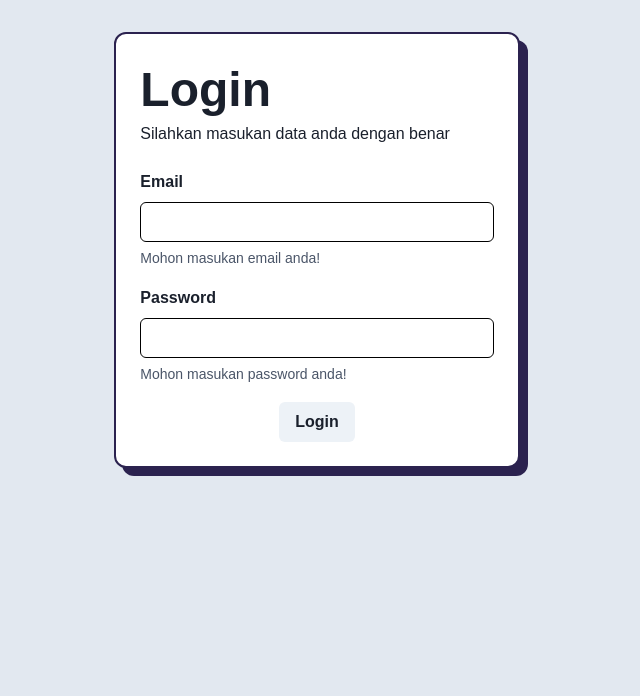
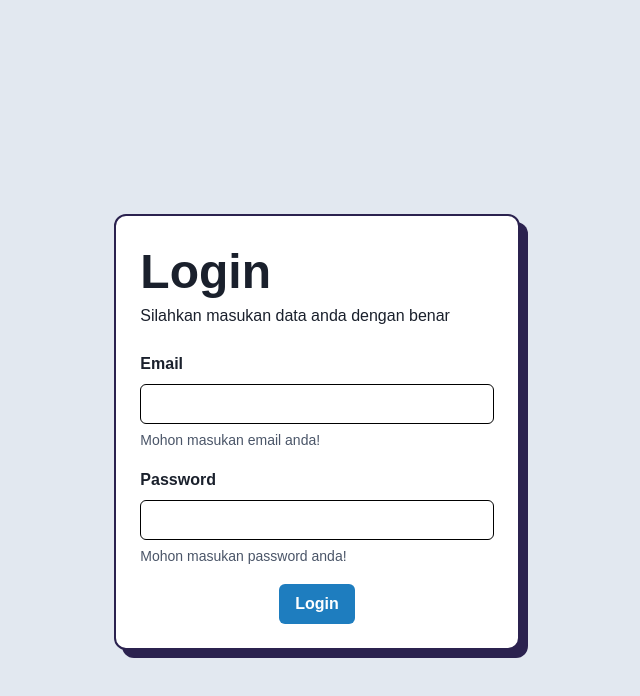
Before and after one commit to nudriin/antrian-front-end, a React (Vite) app: page /login in a window 1280 px wide. Shown: the top 696 px of the page, without its empty margins (323-963 px from the left). Built offline with nearby package versions, Linux system fonts and the light colour scheme.

Commit message:
docs: add custom theme

```diff
--- a/src/App.tsx
+++ b/src/App.tsx
@@ -17,7 +17,6 @@ function App() {
     return (
         <BrowserRouter>
             <Routes>
-                <Route path="/" element={<Home />} />
                 <Route path="/queue" element={<Queue />} />
                 <Route path="/locket/welcome" element={<Welcome />} />
                 <Route path="/locket/paud" element={<LocketPaud />} />
@@ -28,6 +27,7 @@ function App() {
                 <Route path="/locket/perguruan" element={<LocketPt />} />
                 <Route path="/login" element={<Login />} />
                 <Route element={<PrivateRoute />}>
+                    <Route path="/" element={<Home />} />
                     <Route path="/queue/add" element={<AddQueue />} />
                 </Route>
             </Routes>
--- a/src/main.tsx
+++ b/src/main.tsx
@@ -2,12 +2,15 @@ import { StrictMode } from 'react';
 import { createRoot } from 'react-dom/client';
 import App from './App.tsx';
 import './index.css';
-import { ChakraProvider } from '@chakra-ui/react';
+import { ChakraProvider, extendTheme } from '@chakra-ui/react';
 import { CookiesProvider } from 'react-cookie';
+import blue from './theme/blue.ts';
+
+const theme = extendTheme(blue);
 
 createRoot(document.getElementById('root')!).render(
     <StrictMode>
-        <ChakraProvider>
+        <ChakraProvider theme={theme}>
             <CookiesProvider defaultSetOptions={{ path: '/' }}>
                 <App />
             </CookiesProvider>
--- a/src/pages/public/Login.tsx
+++ b/src/pages/public/Login.tsx
@@ -63,8 +63,8 @@ export default function Login() {
     };
     return (
         <section>
-            <div className="w-1/3 mx-auto">
-                <div className="rounded-xl bg-white p-6 border-2 border-darks2 shadow-box">
+            <div className="min-h-screen flex justify-center items-center">
+                <div className="w-1/3 rounded-xl bg-white p-6 border-2 border-darks2 shadow-box">
                     <h1 className="text-5xl font-semibold text-left my-2">
                         Login
                     </h1>
@@ -109,6 +109,8 @@ export default function Login() {
                             isLoading={loading}
                             onClick={handleSubmit}
                             marginTop={5}
+                            backgroundColor="purples"
+                            color="white"
                         >
                             Login
                         </Button>
--- /dev/null
+++ b/src/theme/blue.ts
@@ -0,0 +1,20 @@
+interface AppTheme {
+    name: string;
+    id: string;
+    colors: object;
+}
+
+const blue: AppTheme = {
+    id: 'blue',
+    name: 'Blue',
+    colors: {
+        purples: '#1E7DBF',
+        oranges: '#F86767',
+        greens: '#12BC95',
+        teals: '#47C9D7',
+        darks: '#0C091C',
+        darks2: '#2B224F',
+    },
+};
+
+export default blue;
```
